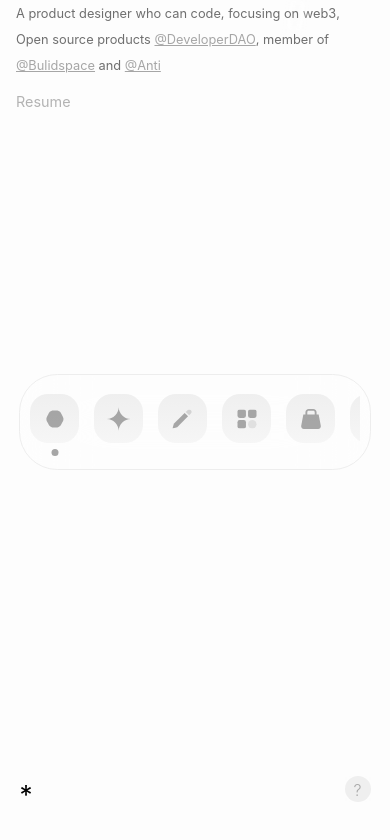
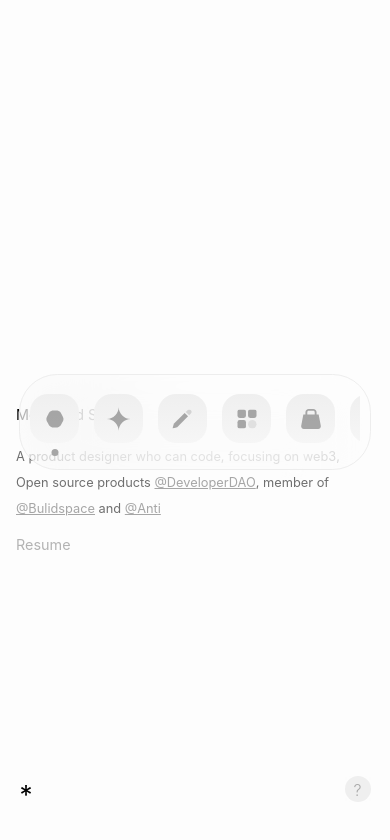
Before and after one commit to mohamedsadiq/Personal-website, a Next.js app: page / in a window 390 px wide. Shown: the top 840 px of the page. Built offline with nearby package versions, Linux system fonts and the light colour scheme; no server answers; a web font is replaced by a local one.

Commit message:
resposive update

```diff
--- a/styles/globals.css
+++ b/styles/globals.css
@@ -2274,7 +2274,7 @@ position: relative;
 @media only screen and (max-width:617px) {
   .content{
     position: relative;
-    top: 0;
+    top: 386px;
     left: 0;
     transform: translate(0);
     display: block;
@@ -2466,7 +2466,7 @@ cursor: pointer;
 @media only screen and (max-width:414px) {
   .content{
 
-    top: -82px;
+    top: 361px;
 
   }
 }
```
